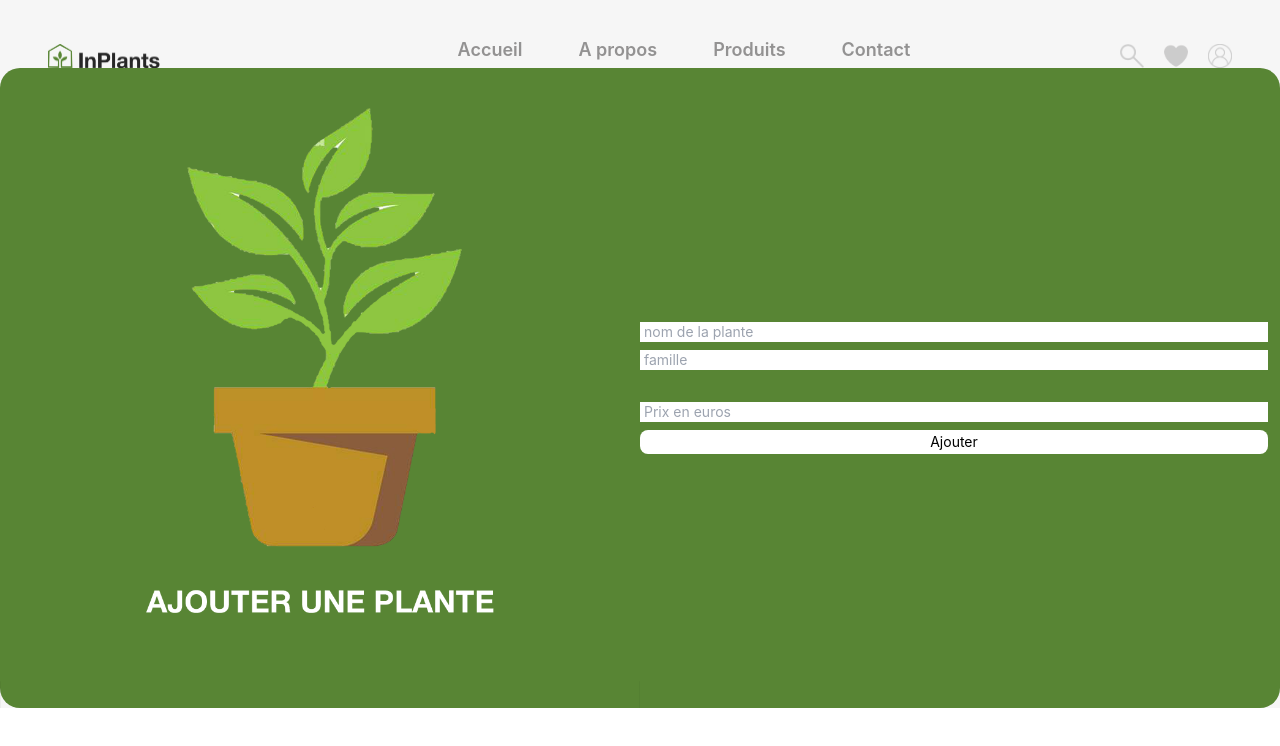
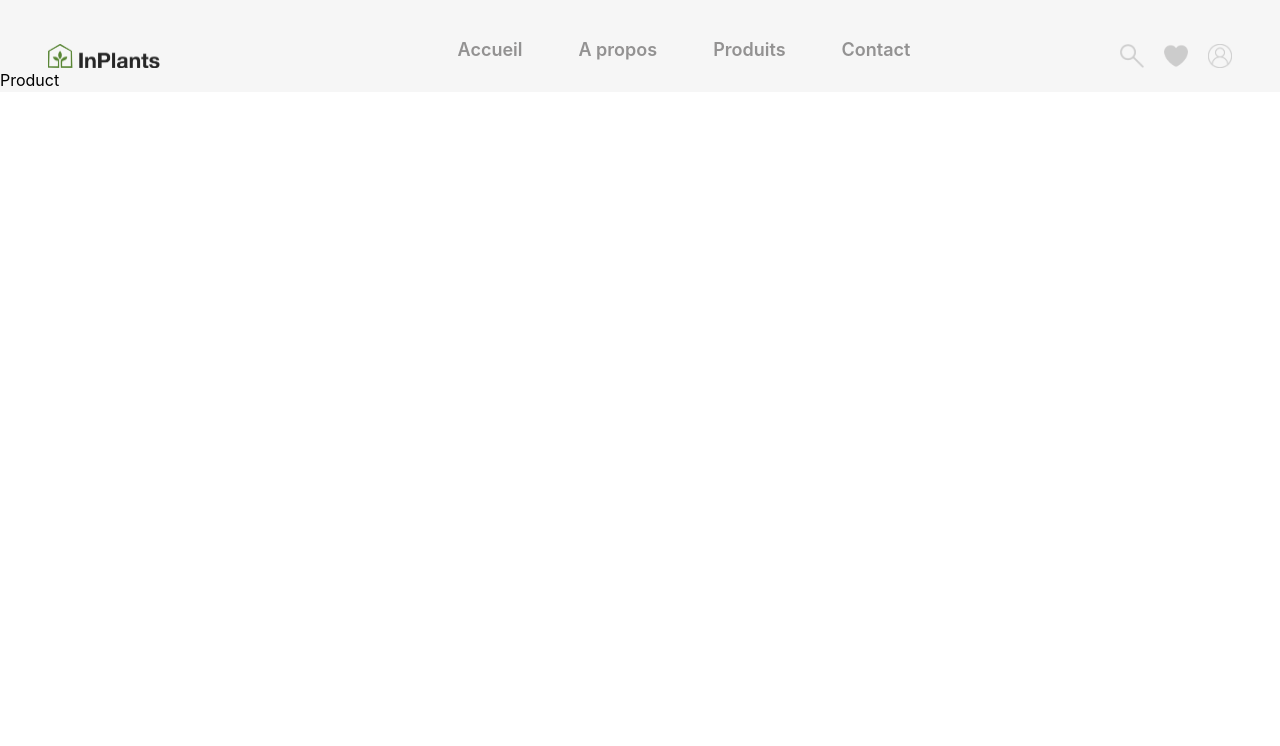
Before and after one commit to theoanache/Projet-InPlants, a React (Vite) app in the folder frontend/: page /product in a window 1280 px wide. Shown: the top 746 px of the page. Built offline with nearby package versions, Linux system fonts and the light colour scheme.

Commit message:
merging with dev

```diff
--- a/frontend/src/pages/Contact.jsx
+++ b/frontend/src/pages/Contact.jsx
@@ -18,7 +18,7 @@ function Contact() {
             <img className="w-16" src={In} alt="picto linkedin" />
           </a>
           <a href="mailto:theoo.anache@gmail.com">
-          <img className="w-16" src={Mail} alt="picto mail" />
+            <img className="w-16" src={Mail} alt="picto mail" />
           </a>
         </div>
       </div>
--- a/frontend/src/pages/Product.jsx
+++ b/frontend/src/pages/Product.jsx
@@ -1,10 +1,9 @@
 import React from "react";
-import AddPlant from "../components/AddPlant";
 
 function Product() {
   return (
     <div>
-      <AddPlant />
+      <h4>Product</h4>
     </div>
   );
 }
```
